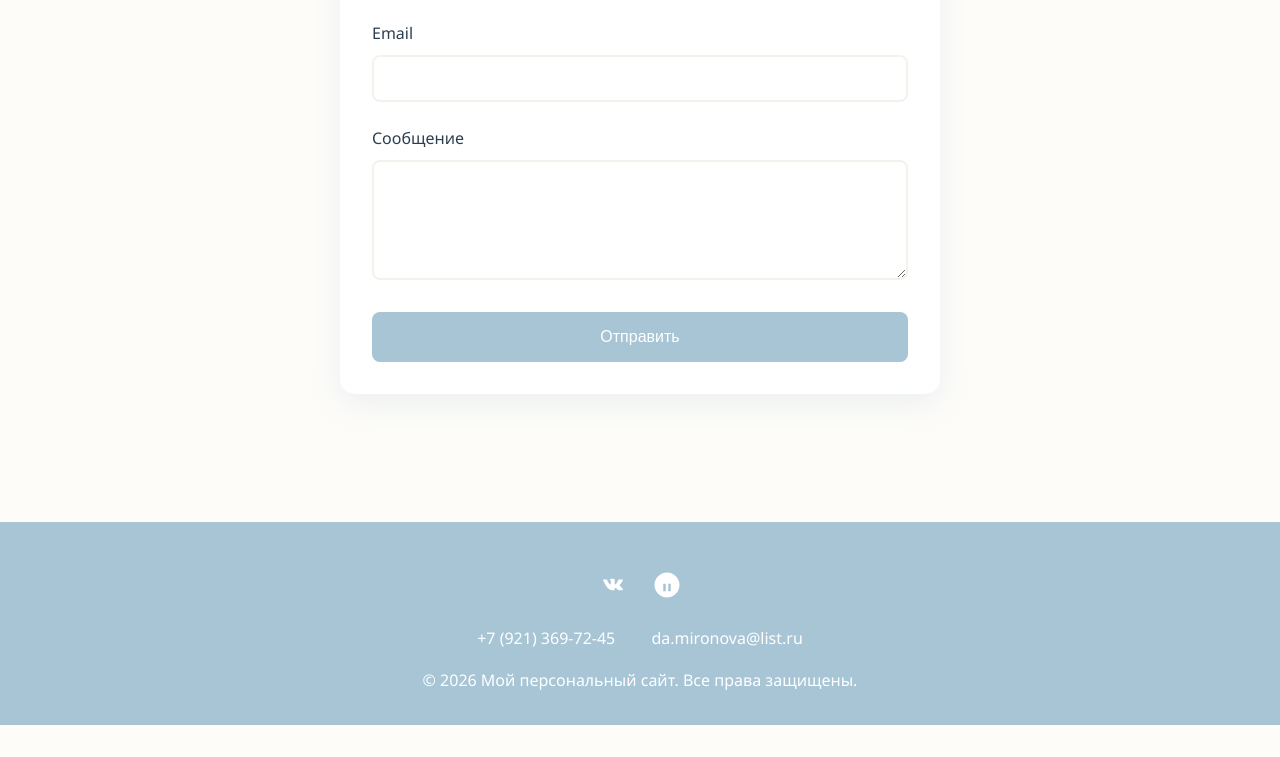
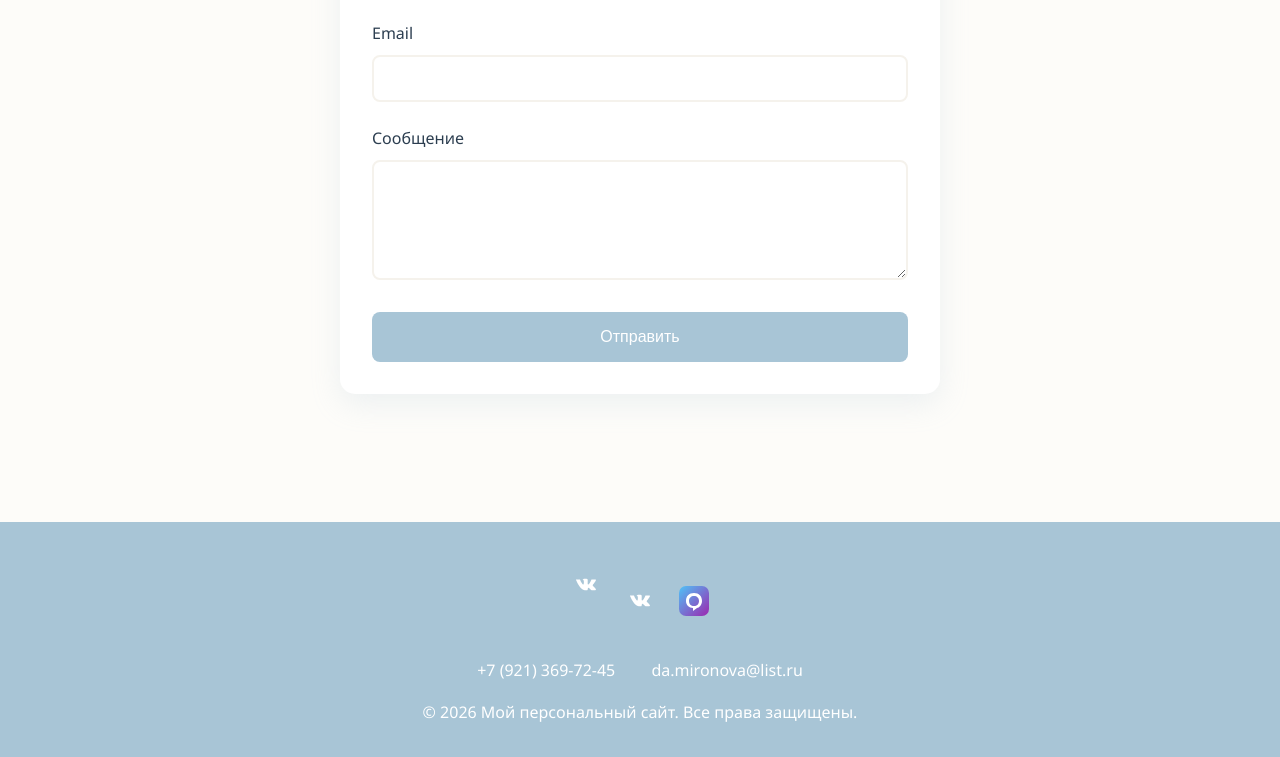
Before and after one commit to mironovadasha/website, a plain HTML site: page index.html in a window 1280 px wide. Shown: the part 3411-4168 px from the top of the page. Before the commit the page ends 4136 px from the top, so only its background shows below. Drawn offline with Linux system fonts and the light colour scheme.

Commit message:
Update index.html

```diff
--- a/index.html
+++ b/index.html
@@ -499,11 +499,25 @@ nav ul {
                     <path d="M12.785 16.241s.288-.032.435-.194c.136-.148.132-.427.132-.427s-.019-1.302.576-1.49c.586-.186 1.338 1.235 2.134 1.782.602.413 1.058.322 1.058.322l2.127-.03s1.113-.069.586-.95c-.043-.072-.306-.65-1.578-1.83-1.33-1.235-1.152-1.035.45-3.176.975-1.3 1.365-2.096 1.243-2.436-.117-.325-.836-.239-.836-.239l-2.39.015s-.177-.024-.307.055c-.128.078-.21.259-.21.259s-.378 1.008-.883 1.864c-1.063 1.803-1.49 1.896-1.665 1.782-.408-.265-.306-1.063-.306-1.632 0-1.776.27-2.514-.523-2.705-.264-.063-.458-.105-1.132-.112-.865-.009-1.596.003-2.01.205-.276.135-.489.436-.359.453.16.021.523.098.716.36.248.338.239 1.098.239 1.098s.143 2.09-.333 2.349c-.327.178-.775-.185-1.736-1.843-.492-.849-.863-1.786-.863-1.786s-.072-.176-.2-.271c-.155-.115-.372-.151-.372-.151l-2.27.015s-.341.01-.467.159c-.111.132-.009.406-.009.406s1.773 4.143 3.775 6.223c1.84 1.912 3.93 1.784 3.93 1.784h.947z"/>
                 </svg>
             </a>
-<a href="https://max.ru" target="_blank" title="Max">
-    <svg width="30" height="30" viewBox="0 0 24 24" fill="currentColor">
-        <path d="M12 2C6.48 2 2 6.48 2 12s4.48 10 10 10 10-4.48 10-10S17.52 2 12 2zm-1 15h-2v-6h2v6zm4 0h-2v-6h2v6z"/>
-    </svg>
-</a>
+<div class="social-links">
+    <a href="https://vk.com" target="_blank" title="ВКонтакте">
+        <svg width="30" height="30" viewBox="0 0 24 24" fill="currentColor">
+            <path d="M12.785 16.241s.288-.032.435-.194c.136-.148.132-.427.132-.427s-.019-1.302.576-1.49c.586-.186 1.338 1.235 2.134 1.782.602.413 1.058.322 1.058.322l2.127-.03s1.113-.069.586-.95c-.043-.072-.306-.65-1.578-1.83-1.33-1.235-1.152-1.035.45-3.176.975-1.3 1.365-2.096 1.243-2.436-.117-.325-.836-.239-.836-.239l-2.39.015s-.177-.024-.307.055c-.128.078-.21.259-.21.259s-.378 1.008-.883 1.864c-1.063 1.803-1.49 1.896-1.665 1.782-.408-.265-.306-1.063-.306-1.632 0-1.776.27-2.514-.523-2.705-.264-.063-.458-.105-1.132-.112-.865-.009-1.596.003-2.01.205-.276.135-.489.436-.359.453.16.021.523.098.716.36.248.338.239 1.098.239 1.098s.143 2.09-.333 2.349c-.327.178-.775-.185-1.736-1.843-.492-.849-.863-1.786-.863-1.786s-.072-.176-.2-.271c-.155-.115-.372-.151-.372-.151l-2.27.015s-.341.01-.467.159c-.111.132-.009.406-.009.406s1.773 4.143 3.775 6.223c1.84 1.912 3.93 1.784 3.93 1.784h.947z"/>
+        </svg>
+    </a>
+    <a href="https://max.ru" target="_blank" title="Max">
+        <svg width="30" height="30" viewBox="0 0 30 30" xmlns="http://www.w3.org/2000/svg">
+            <defs>
+                <linearGradient id="maxGradient" x1="0%" y1="0%" x2="100%" y2="100%">
+                    <stop offset="0%" style="stop-color:#4FC3F7;stop-opacity:1" />
+                    <stop offset="100%" style="stop-color:#9C27B0;stop-opacity:1" />
+                </linearGradient>
+            </defs>
+            <rect width="30" height="30" rx="7" fill="url(#maxGradient)"/>
+            <path d="M15 7 C10 7 7 10 7 15 C7 19 10 22 14 22 L14 25 L18 22 C20 22 23 19 23 15 C23 10 20 7 15 7 Z M15 10 C18 10 20 12 20 15 C20 18 18 20 15 20 C12 20 10 18 10 15 C10 12 12 10 15 10 Z" fill="white"/>
+        </svg>
+    </a>
+</div>
         </div>
         <div class="contact-info">
             <span>+7 (921) 369-72-45</span>
```
